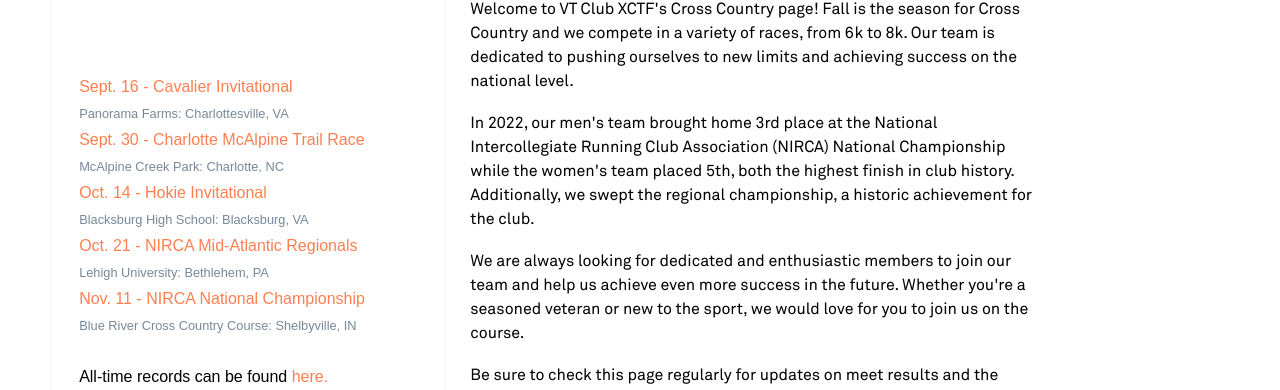
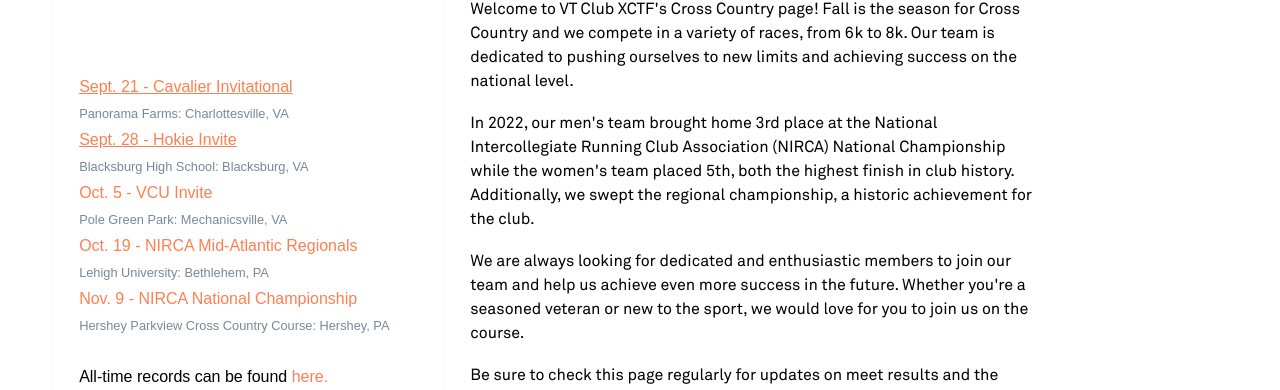
Before and after one commit to vakkale/vtclubxctf, a React (Create React App) app: page /competition/cross-country in a window 1280 px wide. Shown: the part 802-1192 px from the top of the page. Built offline with nearby package versions, Linux system fonts and the light colour scheme; a web font is replaced by a local one.

Commit message:
updated race schedule for fall.

```diff
--- a/src/competition/crosscountry.jsx
+++ b/src/competition/crosscountry.jsx
@@ -36,24 +36,26 @@
 
     const schedule = [
         {
-            title: "Sept. 16 - Cavalier Invitational",
+            title: "Sept. 21 - Cavalier Invitational",
             location: "Panorama Farms: Charlottesville, VA",
+            url: "http://results.tfmeetpro.com/Laurence_Loesel/Cavalier_Invitational_92124/"
         },
         {
-            title: "Sept. 30 - Charlotte McAlpine Trail Race",
-            location: "McAlpine Creek Park: Charlotte, NC",
+            title: "Sept. 28 - Hokie Invite",
+            location: "Blacksburg High School: Blacksburg, VA",
+            url: "http://results.tfmeetpro.com/Laurence_Loesel/Hokie_Invitational_92824/"
         },
         {
-            title: "Oct. 14 - Hokie Invitational",
-            location: "Blacksburg High School: Blacksburg, VA",
+            title: "Oct. 5 - VCU Invite",
+            location: "Pole Green Park: Mechanicsville, VA",
         },
         {
-            title: "Oct. 21 - NIRCA Mid-Atlantic Regionals",
+            title: "Oct. 19 - NIRCA Mid-Atlantic Regionals",
             location: "Lehigh University: Bethlehem, PA",
         },
         {
-            title: "Nov. 11 - NIRCA National Championship",
-            location: "Blue River Cross Country Course: Shelbyville, IN"
+            title: "Nov. 9 - NIRCA National Championship",
+            location: "Hershey Parkview Cross Country Course: Hershey, PA"
         }
     ];
 
```
